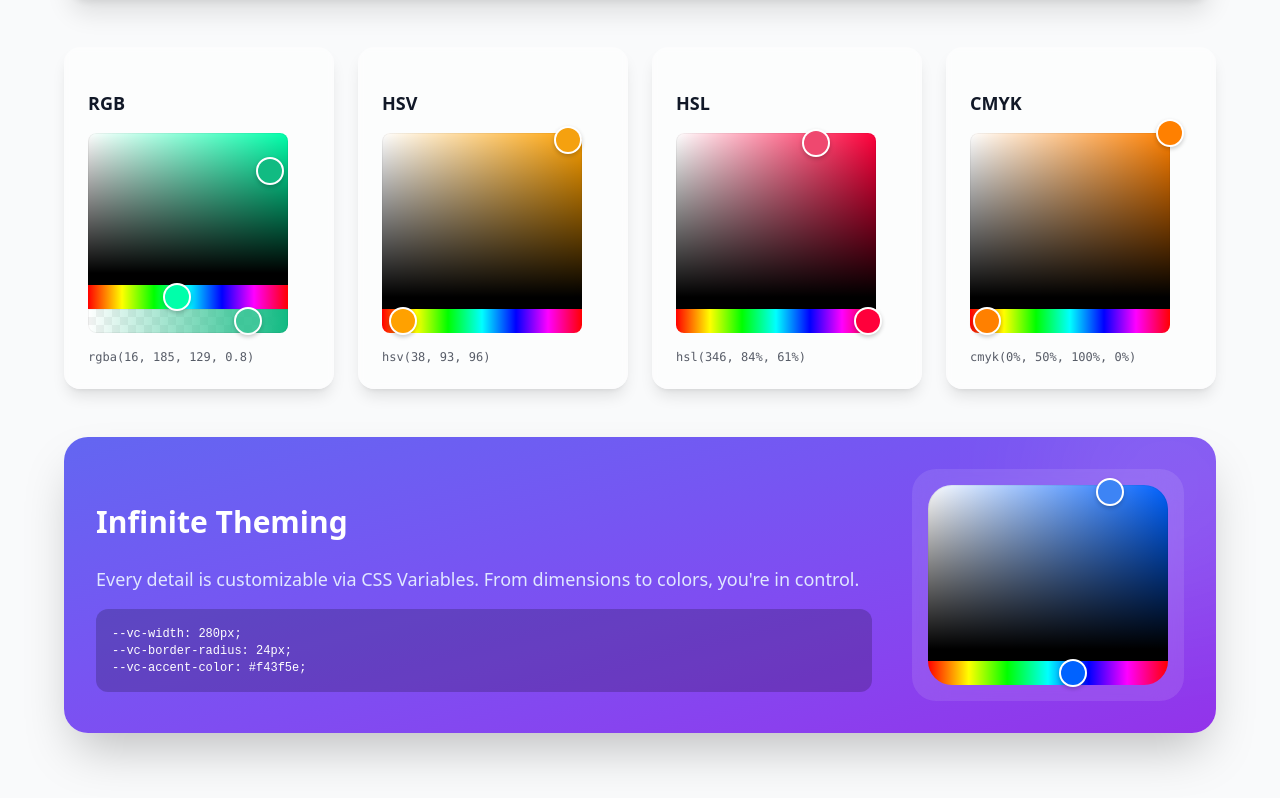
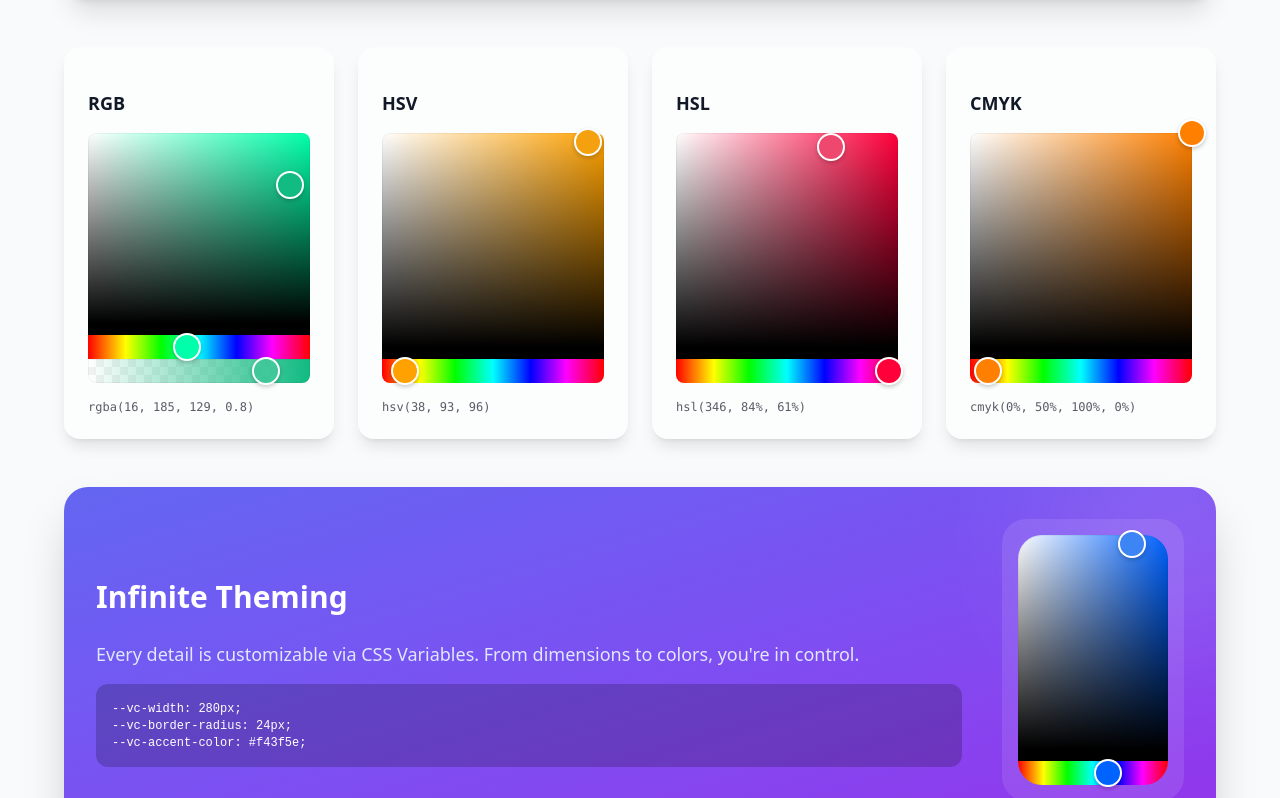
Before and after one commit to edonfy/vue3-colorful, a Vue app: page / in a window 1280 px wide. Shown: the part 846-1644 px from the top of the page. Built offline with nearby package versions, Linux system fonts and the light colour scheme.

Commit message:
Fix vertical layout styling: dimensions, gaps, and pointer safety

```diff
--- a/example/App.vue
+++ b/example/App.vue
@@ -197,12 +197,10 @@ body {
 }
 
 /* Custom class for the main picker to showcase the layout flex */
-.main-picker {
-  height: auto !important;
-  width: auto !important;
-  min-height: 250px;
-  box-shadow: none !important;
-  border: none !important;
+.vue3-colorful {
+  width: 100% !important;
+  height: 250px !important;
+  border-radius: 12px;
 }
 
 /* Ensure saturation area has space when in horizontal */
--- a/src/style.css
+++ b/src/style.css
@@ -18,13 +18,18 @@
   height: var(--vc-height);
   user-select: none;
   cursor: default;
+  /* Allow pointers to overflow slightly for visibility */
+  overflow: visible;
 }
+
 
 /* Row Layout Support */
 .vue3-colorful--horizontal {
   flex-direction: row;
   width: auto;
+  gap: 0; /* Gaps will be handled by margins or borders */
 }
+
 
 
 /* Dark Theme */
@@ -68,14 +73,36 @@
   border-bottom: none;
   border-right: 12px solid #000;
   border-radius: var(--vc-border-radius) 0 0 var(--vc-border-radius);
+  flex-basis: auto; /* Let it grow */
+  width: 0; /* Important for flex-grow */
+  flex-grow: 1;
 }
+
+.vue3-colorful--horizontal {
+  padding-right: 12px;
+}
+
+.vue3-colorful--horizontal .vue3-colorful__hue,
+.vue3-colorful--horizontal .vue3-colorful__alpha {
+  margin-left: 12px;
+  height: 100%;
+  flex-shrink: 0;
+}
+
+
 
 
 .vue3-colorful__hue,
 .vue3-colorful__alpha {
   position: relative;
+  flex-shrink: 0;
+}
+
+.vue3-colorful:not(.vue3-colorful--horizontal) .vue3-colorful__hue,
+.vue3-colorful:not(.vue3-colorful--horizontal) .vue3-colorful__alpha {
   height: var(--vc-slider-height);
 }
+
 
 .vue3-colorful__alpha-gradient,
 .vue3-colorful__saturation {
@@ -115,7 +142,11 @@
 .vue3-colorful__alpha--vertical {
   width: var(--vc-slider-height);
   height: auto;
+  /* Ensure pointers aren't cut off by the container ends */
+  margin-top: 6px;
+  margin-bottom: 6px;
 }
+
 
 
 .vue3-colorful__interactive {
```
